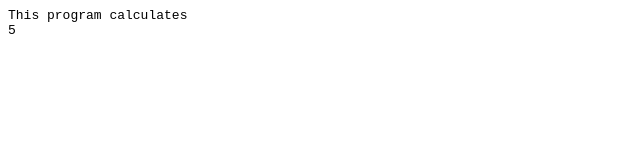
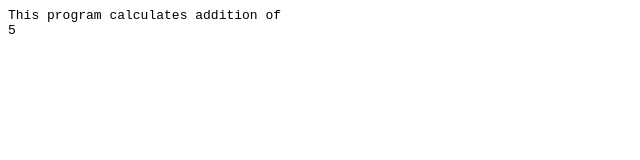
Before and after one commit to sachinr06/freshersbatch-oct16, a plain HTML site: page jsassignment.html in a window 1280 px wide. Shown: the full height of the page, 0-640 px from the left. Drawn offline with Linux system fonts and the light colour scheme.

Commit message:
11th Commit

```diff
--- a/jsassignment.html
+++ b/jsassignment.html
@@ -3,7 +3,7 @@
 <script>
 // program to do a calculation
 document.writeln('<pre>')
-document.writeln('This program calculates ')
+document.writeln('This program calculates addition of ')
 document.writeln(2+3)
 </script>
 </html>
```
